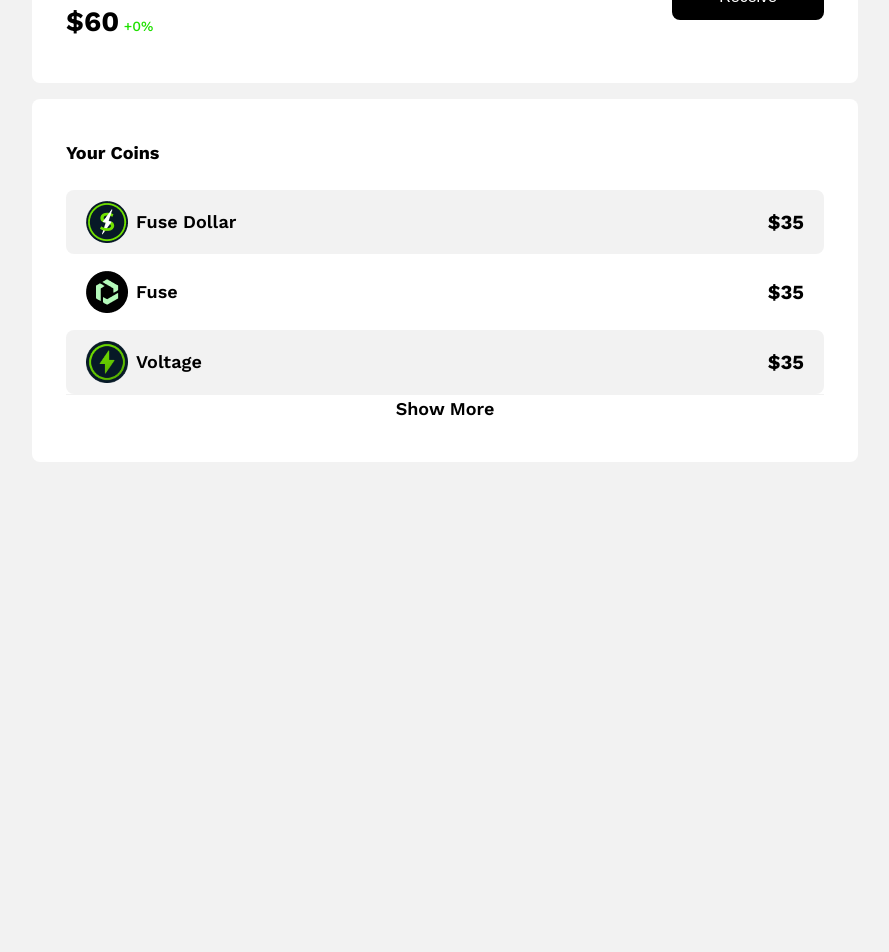
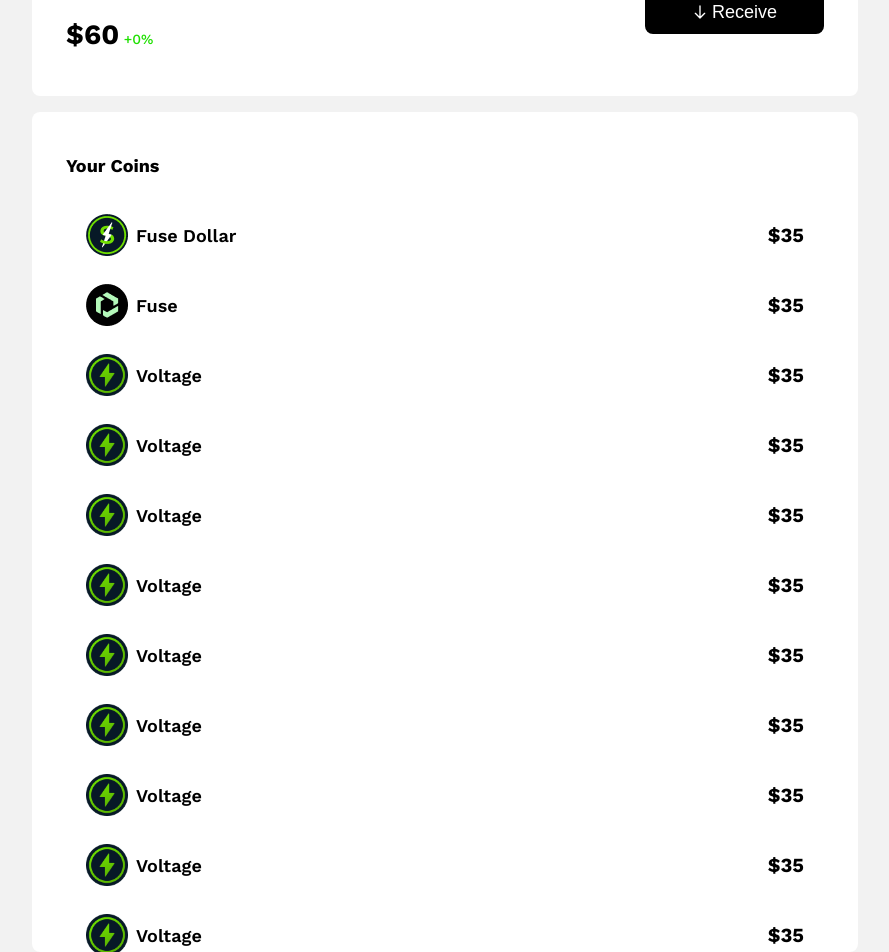
Before and after one commit to RicqCodes/fuse-wallet, a React (Vite) app: page /wallet/1 in a window 1280 px wide. Shown: the part 319-1271 px from the top of the page, without its empty margins (195-1084 px from the left). Before the commit the page ends 800 px from the top, so only its background shows below. Built offline with nearby package versions, Linux system fonts and the light colour scheme.

Commit message:
Removed on unused variables

```diff
--- a/src/components/Card.tsx
+++ b/src/components/Card.tsx
@@ -13,6 +13,8 @@
 
 const CardContainer = styled.div`
   max-width: 82.6rem;
+  max-height: 84rem;
+  overflow: auto;
   width: 100%;
   background-color: var(--secondary-color);
   padding: 4rem 3.4rem;
--- a/src/components/Modal.tsx
+++ b/src/components/Modal.tsx
@@ -97,7 +97,7 @@
   height: 100vh;
   background-color: rgba(0, 0, 0, 0.7);
   overflow: hidden;
-
+  z-index: 999;
   transition: all 0.5s ease-in-out;
   /* animation: ${slideUpDown} 0.5s linear; */
 `;
--- a/src/layout/Header.tsx
+++ b/src/layout/Header.tsx
@@ -42,6 +42,12 @@
   display: flex;
   justify-content: space-between;
   align-items: center;
+  top: 0;
+  position: sticky;
+  background-color: rgba(var(--primary-color), 0.5);
+  backdrop-filter: blur(8px);
+  z-index: 99;
+  padding: 24px 0;
 `;
 
 const Nav = styled.nav`
--- a/src/layout/index.tsx
+++ b/src/layout/index.tsx
@@ -19,7 +19,7 @@
 export default Layout;
 
 const MainContainer = styled.div`
-  padding: 3.45rem 12.4rem;
+  padding: 0 12.4rem 3.45rem 12.4rem;
   width: 100%;
   max-width: var(--max-width);
   display: flex;
--- a/src/pages/WalletInfo.tsx
+++ b/src/pages/WalletInfo.tsx
@@ -3,6 +3,7 @@
 import Card from "../components/Card";
 import { Button } from "../styles/element.styled";
 
+import { HiOutlineArrowDown } from "react-icons/hi";
 import fusd from "../assets/fUSD.png";
 import fuse from "../assets/sFuse.png";
 import voltage from "../assets/volt.png";
@@ -11,7 +12,6 @@
 const WalletInfo: React.FC = () => {
   const [showModal, setShowModal] = useState(false);
 
-  console.log(showModal);
   return (
     <WalletContainer>
       <h2>Wallet</h2>
@@ -25,7 +25,10 @@
             </p>
           </Balance>
           <Button onClick={() => setShowModal(true)} $fontsize="1.6">
-            Receive
+            <div>
+              <HiOutlineArrowDown />
+              <p>Receive</p>
+            </div>
           </Button>
         </BalanceContainer>
       </Card>
@@ -48,6 +51,114 @@
                   <Name>
                     <img src={fuse} alt="Fuse Dollar" />
                     <p>Fuse</p>
+                  </Name>
+                  <Value>
+                    <p>$35</p>
+                  </Value>
+                </Coin>
+                <Coin>
+                  <Name>
+                    <img src={voltage} alt="Fuse Dollar" />
+                    <p>Voltage</p>
+                  </Name>
+                  <Value>
+                    <p>$35</p>
+                  </Value>
+                </Coin>
+                <Coin>
+                  <Name>
+                    <img src={voltage} alt="Fuse Dollar" />
+                    <p>Voltage</p>
+                  </Name>
+                  <Value>
+                    <p>$35</p>
+                  </Value>
+                </Coin>
+                <Coin>
+                  <Name>
+                    <img src={voltage} alt="Fuse Dollar" />
+                    <p>Voltage</p>
+                  </Name>
+                  <Value>
+                    <p>$35</p>
+                  </Value>
+                </Coin>
+                <Coin>
+                  <Name>
+                    <img src={voltage} alt="Fuse Dollar" />
+                    <p>Voltage</p>
+                  </Name>
+                  <Value>
+                    <p>$35</p>
+                  </Value>
+                </Coin>
+                <Coin>
+                  <Name>
+                    <img src={voltage} alt="Fuse Dollar" />
+                    <p>Voltage</p>
+                  </Name>
+                  <Value>
+                    <p>$35</p>
+                  </Value>
+                </Coin>
+                <Coin>
+                  <Name>
+                    <img src={voltage} alt="Fuse Dollar" />
+                    <p>Voltage</p>
+                  </Name>
+                  <Value>
+                    <p>$35</p>
+                  </Value>
+                </Coin>
+                <Coin>
+                  <Name>
+                    <img src={voltage} alt="Fuse Dollar" />
+                    <p>Voltage</p>
+                  </Name>
+                  <Value>
+                    <p>$35</p>
+                  </Value>
+                </Coin>
+                <Coin>
+                  <Name>
+                    <img src={voltage} alt="Fuse Dollar" />
+                    <p>Voltage</p>
+                  </Name>
+                  <Value>
+                    <p>$35</p>
+                  </Value>
+                </Coin>
+                <Coin>
+                  <Name>
+                    <img src={voltage} alt="Fuse Dollar" />
+                    <p>Voltage</p>
+                  </Name>
+                  <Value>
+                    <p>$35</p>
+                  </Value>
+                </Coin>
+                <Coin>
+                  <Name>
+                    <img src={voltage} alt="Fuse Dollar" />
+                    <p>Voltage</p>
+                  </Name>
+                  <Value>
+                    <p>$35</p>
+                  </Value>
+                </Coin>
+                <Coin>
+                  <Name>
+                    <img src={voltage} alt="Fuse Dollar" />
+                    <p>Voltage</p>
+                  </Name>
+                  <Value>
+                    <p>$35</p>
+                  </Value>
+                </Coin>
+                <Coin>
+                  <Name>
+                    <img src={voltage} alt="Fuse Dollar" />
+                    <p>Voltage</p>
                   </Name>
                   <Value>
                     <p>$35</p>
@@ -99,6 +210,13 @@
 
   button {
     padding: 1.6rem 4.7rem;
+
+    > div {
+      display: flex;
+      align-items: center;
+      gap: 4px;
+      justify-content: center;
+    }
   }
 
   @media screen and (max-width: 447px) {
--- a/src/styles/global.styled.ts
+++ b/src/styles/global.styled.ts
@@ -35,7 +35,7 @@
   --font-mona: 'Work Sans', sans-serif;
   --border-radius: 8px;
   --accent-color: #000;
-  --primary-color: #F2F2F2;
+  --primary-color: 242,242,242;
   --secondary-color: #fff;
   --warning: #9a6700;
   --breakpoint-xs: 0;
@@ -49,7 +49,7 @@
   margin: 0;
   min-height: 100vh;
   color: rgb(var(--accent-color));
-  background: var(--primary-color);
+  background: rgb(var(--primary-color));
 }
 
 ul, ol {
```
